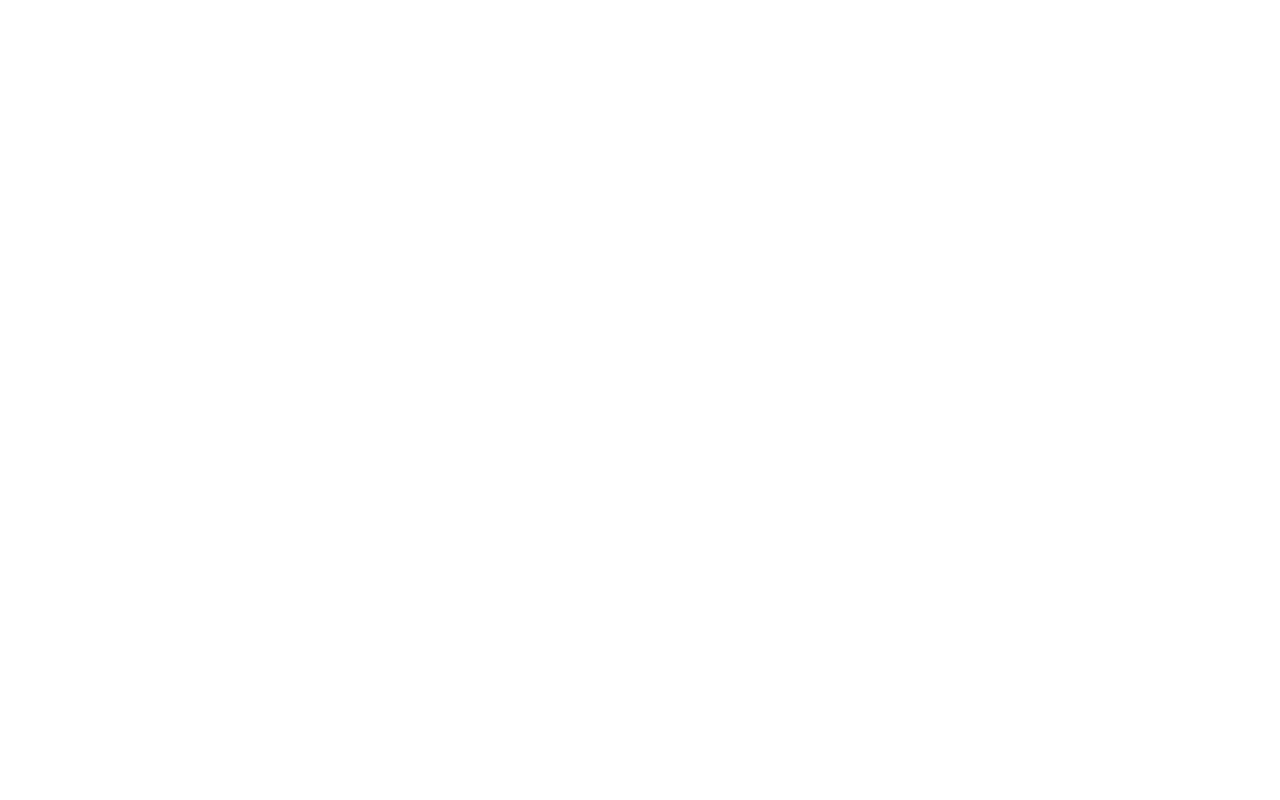
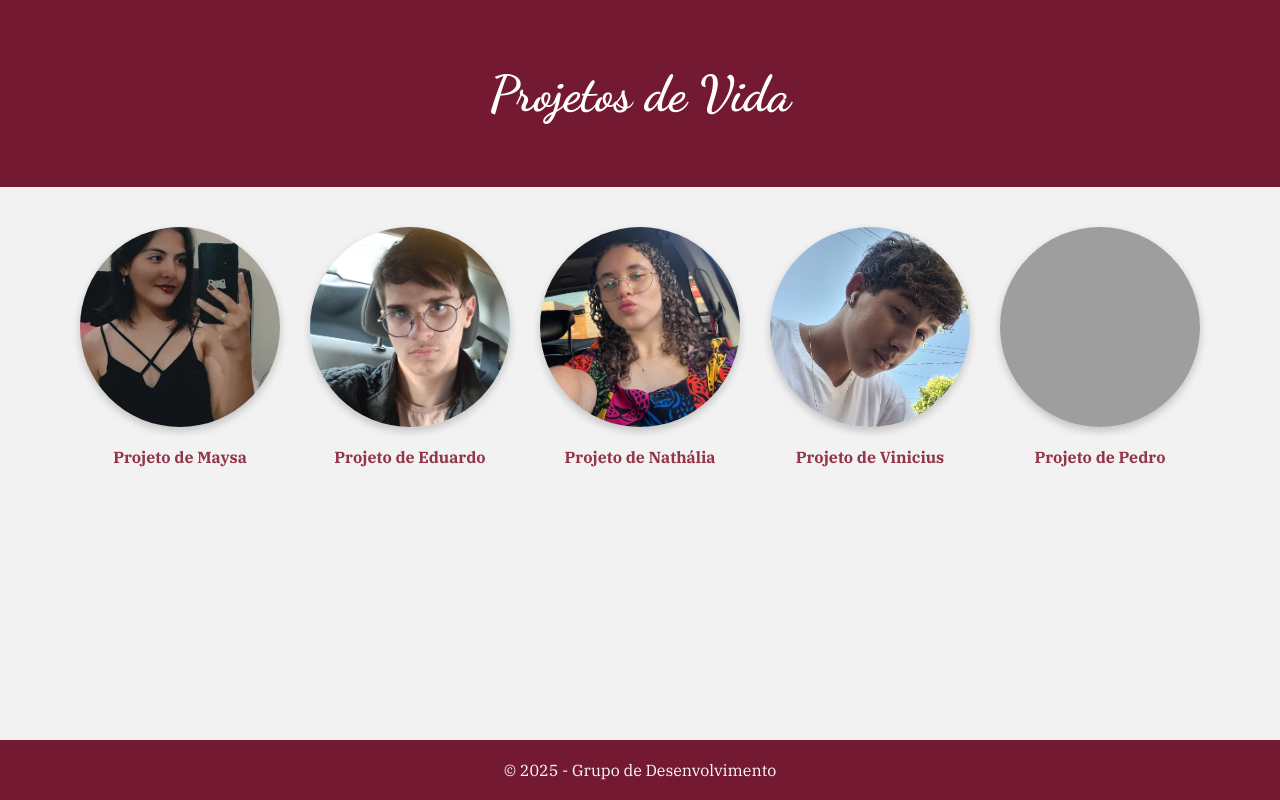
Before and after one commit to nathaliapiveta/grupo3-feira-tecnologica, a plain HTML site: page index.html in a window 1280 px wide. Drawn offline with Linux system fonts and the light colour scheme; grey boxes are pictures that could not be loaded.

Commit message:
estrutura e estilização inicial

```diff
--- a/index.html
+++ b/index.html
@@ -1,11 +1,59 @@
 <!DOCTYPE html>
-<html lang="en">
+<html lang="pt-BR">
 <head>
     <meta charset="UTF-8">
     <meta name="viewport" content="width=device-width, initial-scale=1.0">
-    <title>Document</title>
+    <title>Projetos do Grupo</title>
+    <link rel="stylesheet" href="style.css">
 </head>
 <body>
 
+    <header>
+        <h1>Projetos de Vida</h1>
+    </header>
+
+    <main class="galeria">
+        <div class="projeto">
+            <a href="projeto-de-vida-m/">
+                <img src="Galeria/fotomaysa.jpg" alt="Pessoa 1" class="fotos">
+                <p>Projeto de Maysa</p>
+            </a>
+        </div>
+
+        <div class="projeto">
+            <a href="Projeto-de-vida/">
+                <img src="Galeria/fotoeduardo.jpeg" alt="Pessoa 2" class="fotos">
+                <p>Projeto de Eduardo</p>
+            </a>
+        </div>
+
+        <div class="projeto">
+            <a href="PROJETO DE VIDA-senai">
+                <img src="Galeria/fotonathalia.jpg" alt="Pessoa 3" class="fotos">
+                <p>Projeto de Nathália</p>
+            </a>
+        </div>
+
+        <div class="projeto">
+            <a href="meu-projeto-de-vida/">
+                <img src="Galeria/fotovinicius.jpg" alt="Pessoa 4" class="fotos">
+                <p>Projeto de Vinicius</p>
+            </a>
+        </div>
+
+        <div class="projeto">
+            <a href="ProjetoVida_engPR/">
+                <img src="Galeria/fotopedro.jpg" alt="Pessoa 5">
+                <p>Projeto de Pedro</p>
+            </a>
+        </div>
+
+
+    </main>
+
+    <footer>
+        &copy; 2025 - Grupo de Desenvolvimento
+    </footer>
+
 </body>
 </html>
--- /dev/null
+++ b/style.css
@@ -0,0 +1,76 @@
+@import url('https://fonts.googleapis.com/css2?family=Dancing+Script:wght@400..700&display=swap');
+@import url('https://fonts.googleapis.com/css2?family=IBM+Plex+Serif:ital,wght@0,100;0,200;0,300;0,400;0,500;0,600;0,700;1,100;1,200;1,300;1,400;1,500;1,600;1,700&display=swap');
+
+html, body {
+    height: 100%;
+    margin: 0;
+    font-family: Arial, sans-serif;
+    background: #f2f2f2;
+    display: flex;
+    flex-direction: column;
+}
+
+header {
+    background-color: #731a32;
+    color: white;
+    text-align: center;
+    padding: 30px 0;
+    font-family: "Dancing Script", cursive;
+    font-size: 25px;
+}
+
+main {
+    flex: 1;
+}
+
+.galeria {
+    display: flex;
+    flex-wrap: wrap;
+    justify-content: center;
+    gap: 30px;
+    padding: 40px;
+}
+
+.projeto {
+    text-align: center;
+}
+
+.projeto img {
+    width: 200px;
+    height: 200px;
+    object-fit: cover;
+    border-radius: 50%;
+    box-shadow: 0 4px 8px rgba(0,0,0,0.2);
+    transition: transform 0.3s;
+}
+
+.projeto img:hover {
+    transform: scale(1.05);
+}
+
+.projeto a {
+    margin-top: 10px;
+    font-weight: bold;
+    color: #92354a;
+    text-decoration: none;
+    font-family: "IBM Plex Serif", serif;
+
+}
+
+.fotos {
+      width: 200px;
+      height: 200px;
+      border-radius: 50%;
+      object-fit: cover;
+}
+
+
+
+footer {
+    background:#731a32;
+    text-align: center;
+    padding: 20px;
+    color: white;
+    font-family: "IBM Plex Serif", serif;
+
+}
```
Also changed, not shown: PROJETO DE VIDA-senai/index.html (+4 -0 lines), PROJETO DE VIDA-senai/meu-plano.html (+3 -0 lines), PROJETO DE VIDA-senai/minha-visao.html (+3 -0 lines), PROJETO DE VIDA-senai/recursos.html (+3 -0 lines), PROJETO DE VIDA-senai/sobre-mim.html (+3 -0 lines), PROJETO DE VIDA-senai/style.css (+21 -0 lines), Galeria/fotoeduardo.jpeg (added), Galeria/fotomaysa.jpg (added), Galeria/fotonathalia.jpg (added), Galeria/fotovinicius.jpg (added), PROJETO DE VIDA-senai/imagemseta.png (added), 1 other file.
